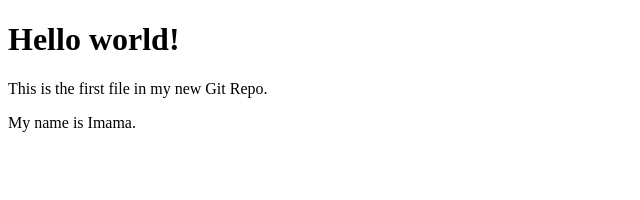
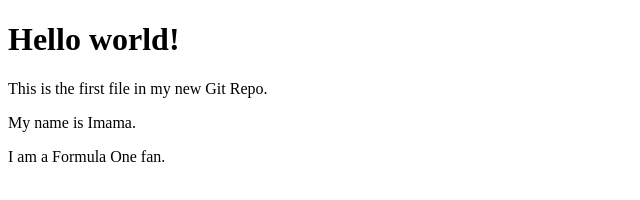
Before and after one commit to leclercist/Imama, a plain HTML site: page index.html in a window 1280 px wide. Shown: the whole page, without its empty margins (0-640 px from the left). Drawn offline with Linux system fonts and the light colour scheme.

Commit message:
updated file index.html with a new paragraph

```diff
--- a/index.html
+++ b/index.html
@@ -8,7 +8,8 @@
 
 <h1>Hello world!</h1>
 <p>This is the first file in my new Git Repo.</p>
- <p>My name is Imama.</p>
+<p>My name is Imama.</p>
+<p>I am a Formula One fan.</p>
 
 </body>
 </html>
```
